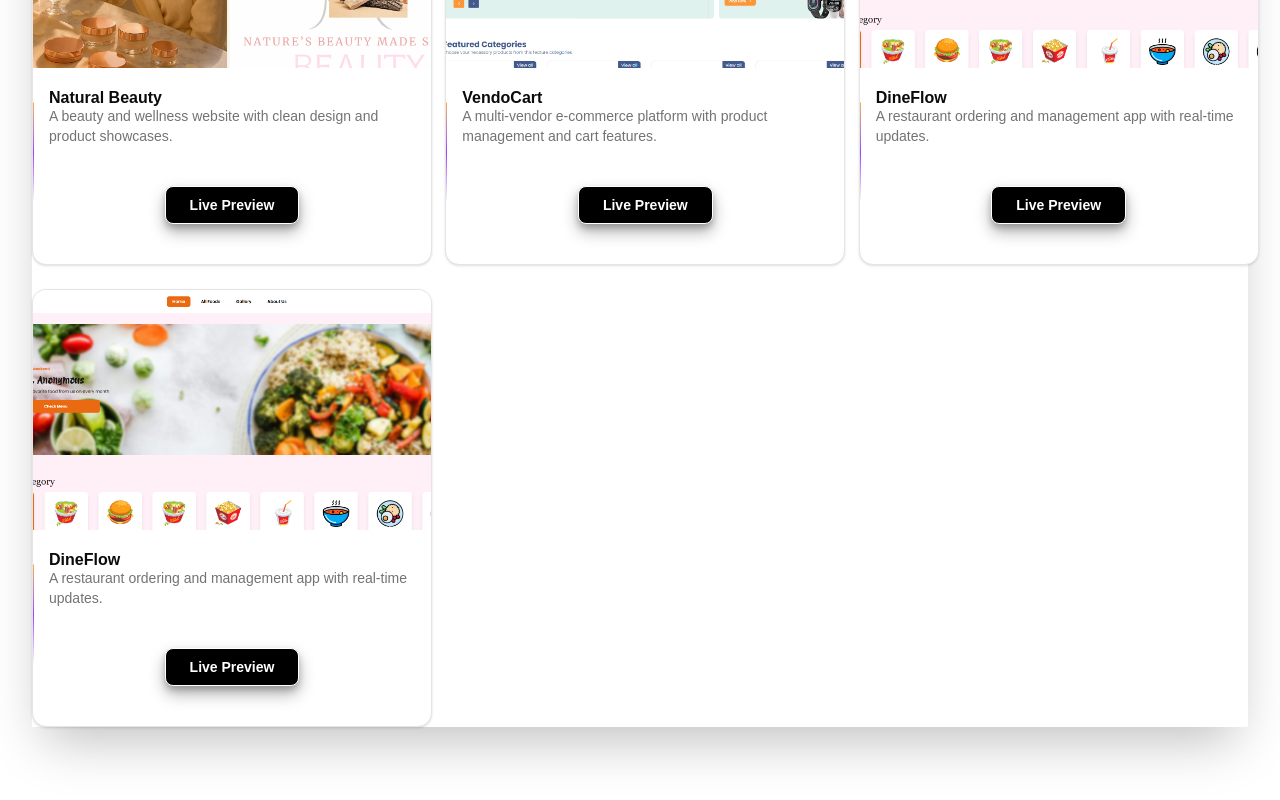
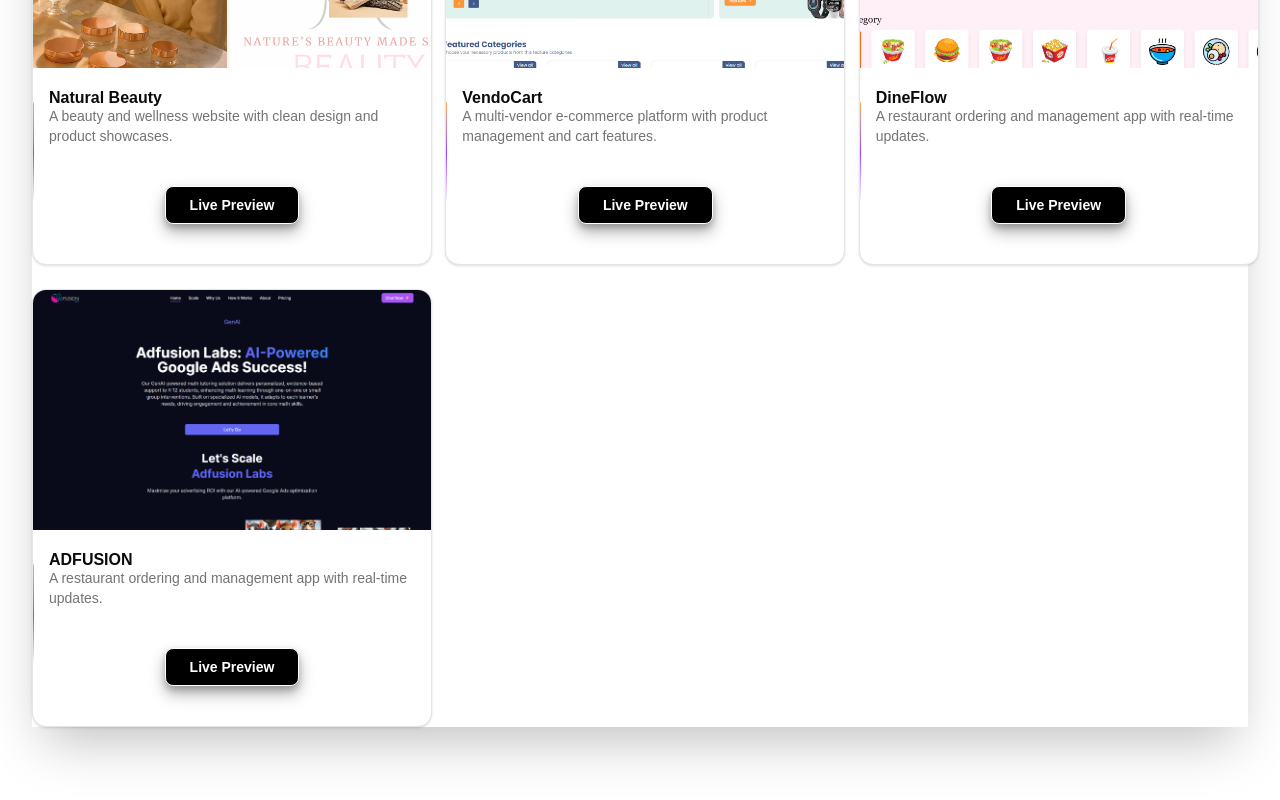
Before and after one commit to BodruddozaRedoy/UI-UX-Portfolio-Mossabbir, a Next.js app: page /projects in a window 1280 px wide. Shown: the part 783-1583 px from the top of the page. Built offline with nearby package versions, Linux system fonts and the light colour scheme; grey boxes are pictures that could not be loaded.

Commit message:
add a project

```diff
--- a/data/projects.ts
+++ b/data/projects.ts
@@ -39,9 +39,9 @@
     preview: "https://dine-flow-9cef9.web.app/"
   },
   {
-    title: 'DineFlow',
+    title: 'ADFUSION',
     description: 'A restaurant ordering and management app with real-time updates.',
-    image: '/images/project-6.png',
-    preview: "https://dine-flow-9cef9.web.app/"
+    image: '/images/project-7.png',
+    preview: "https://adfusionlabs.ai/"
   },
 ];
```
Also changed, not shown: public/images/project-7.png (added).
